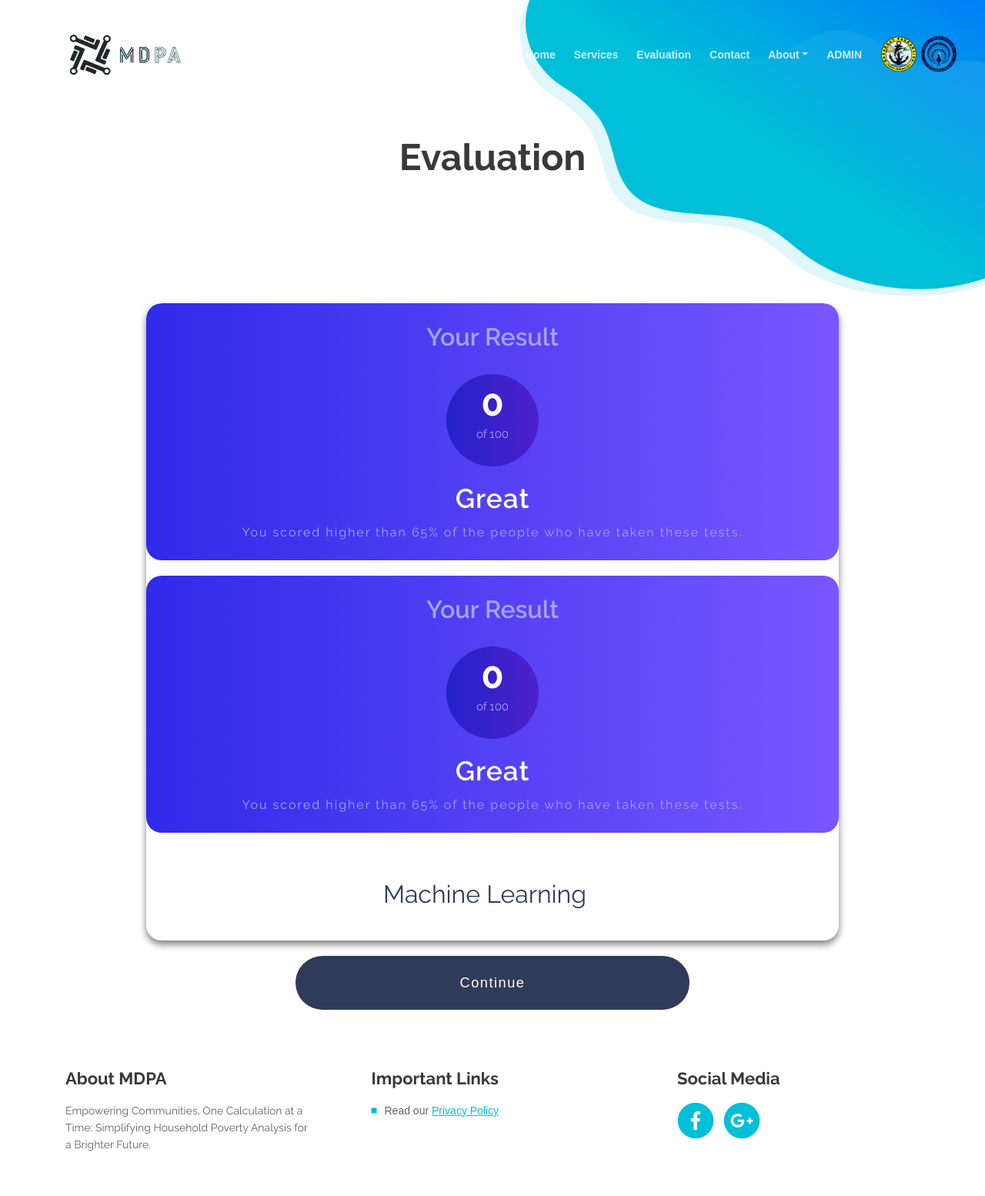
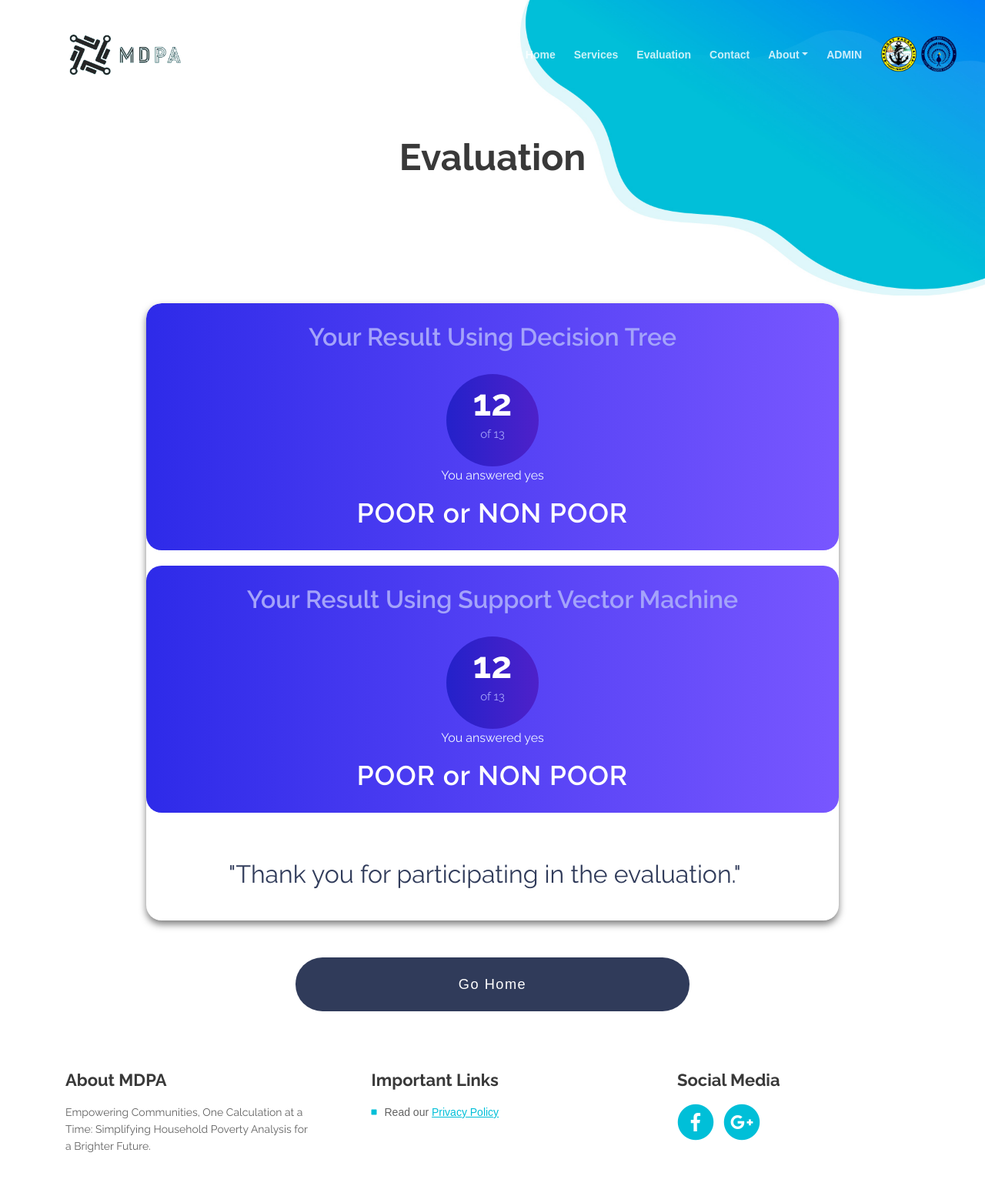
Before and after one commit to Chael07/Multi_dimensional, a Django app: page /result/ in a window 1280 px wide. Shown: the top 1554 px of the page at 77% size. Run offline with Django 4.2, Linux system fonts and the light colour scheme; some libraries are stand-ins or nearby versions.

Commit message:
edit sa result

```diff
--- a/interface/templates/result.html
+++ b/interface/templates/result.html
@@ -20,37 +20,39 @@
 <div class="result-body">
   <main class="result-container">
     <div class="result-dashboard">
-        <h1 class="result-dashboard__header">Your Result</h1>
+        <h1 class="result-dashboard__header">Your Result Using Decision Tree</h1>
         <div class="result-dashboard__score">
-          <h2 id="result-score-number" class="result-score-number" data-target="76">0</h2>
-          <p class="result-score-text">of 100</p>
+          <h2 id="result-score-number" class="result-score-number" data-target="76">12</h2>
+          <p class="result-score-text">of 13</p>
         </div>
+        <p class="result-score-text" style="font-size: 16px; color: aliceblue; margin-top: -0.5cm;">You answered yes</p>
         <div class="result-dashboard__grade">
-          <h2 class="result-grade-text">Great</h2>
-          <h3 class="result-grade-description">You scored higher than 65% of the people who have taken these tests.</h3>
+          <h2 class="result-grade-text">POOR or NON POOR</h2>
+          <!-- <h3 class="result-grade-description">You scored higher than 65% of the people who have taken these tests.</h3> -->
         </div>
     </div>
 
     <div class="result-dashboard">
-      <h1 class="result-dashboard__header">Your Result</h1>
+      <h1 class="result-dashboard__header">Your Result Using Support Vector Machine </h1>
       <div class="result-dashboard__score">
-        <h2 id="result-score-number" class="result-score-number" data-target="76">0</h2>
-        <p class="result-score-text">of 100</p>
+        <h2 id="result-score-number" class="result-score-number" data-target="76">12</h2>
+        <p class="result-score-text">of 13</p>
       </div>
+      <p class="result-score-text" style="font-size: 16px; color: aliceblue; margin-top: -0.5cm;">You answered yes</p>
       <div class="result-dashboard__grade">
-        <h2 class="result-grade-text">Great</h2>
-        <h3 class="result-grade-description">You scored higher than 65% of the people who have taken these tests.</h3>
+        <h2 class="result-grade-text">POOR or NON POOR</h2>
+        <!-- <h3 class="result-grade-description">You scored higher than 65% of the people who have taken these tests.</h3> -->
       </div>
   </div>
 
     <div class="result-summary">
-      <h1 class="result-summary__header">Machine Learning</h1>
+      <h1 class="result-summary__header">"Thank you for participating in the evaluation."</h1>
       <div id="result-summary__category">
       </div>
     </div>
   </main>
-  <button class="result-continue" type="button">
-    Continue
+  <button class="result-continue" type="button" onclick="window.location.href='{% url 'home' %}'" style="margin-top: 1cm;">
+    Go Home
   </button>
 </div>
 
```
